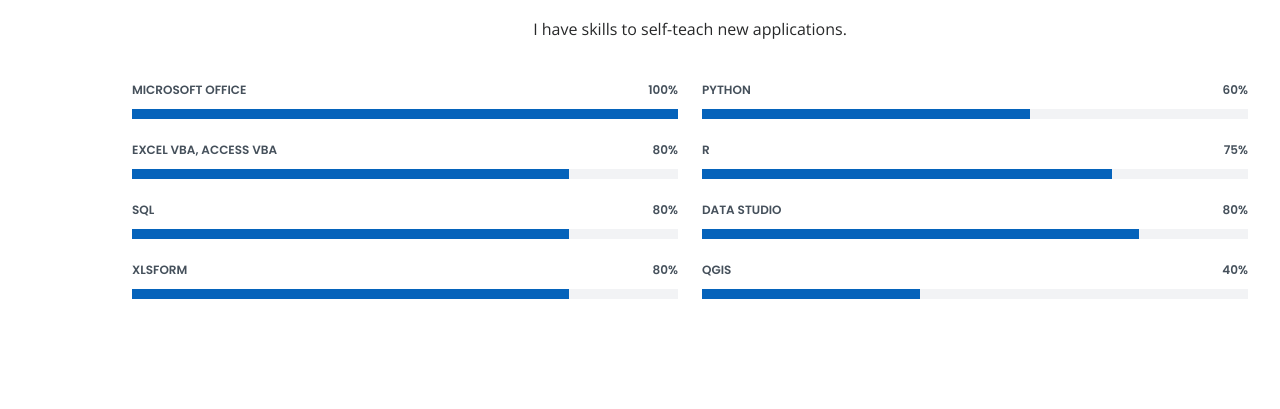
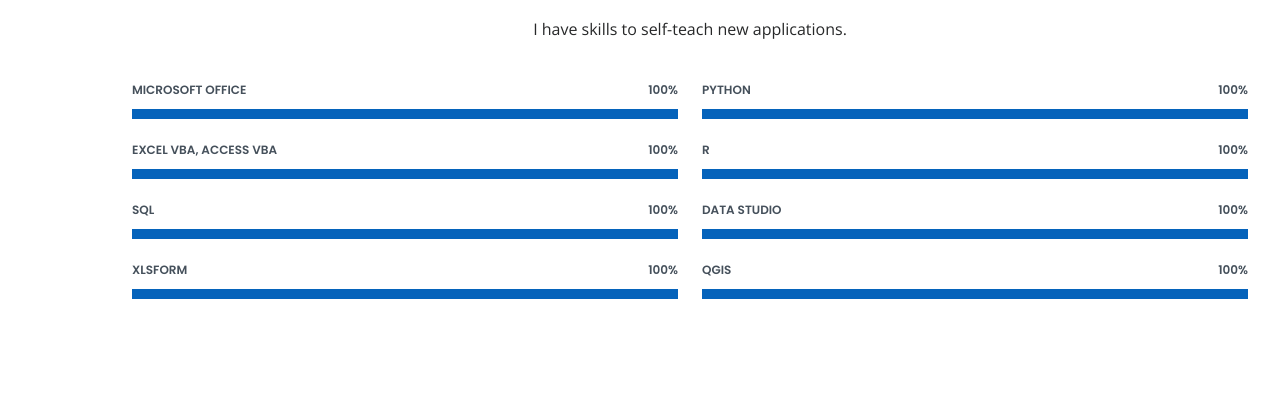
Before and after one commit to cristiansear/resume, a plain HTML site: page index.html in a window 1280 px wide. Shown: the part 1670-2079 px from the top of the page. Drawn offline with nearby package versions, Linux system fonts and the light colour scheme.

Commit message:
Update index.html

```diff
--- a/index.html
+++ b/index.html
@@ -191,23 +191,23 @@
             </div>
 
             <div class="progress">
-              <span class="skill">Excel VBA, Access VBA <i class="val">80%</i></span>
+              <span class="skill">Excel VBA, Access VBA <i class="val">100%</i></span>
               <div class="progress-bar-wrap">
-                <div class="progress-bar" role="progressbar" aria-valuenow="80" aria-valuemin="0" aria-valuemax="100"></div>
+                <div class="progress-bar" role="progressbar" aria-valuenow="100" aria-valuemin="0" aria-valuemax="100"></div>
               </div>
             </div>
 
             <div class="progress">
-              <span class="skill">SQL <i class="val">80%</i></span>
+              <span class="skill">SQL <i class="val">100%</i></span>
               <div class="progress-bar-wrap">
-                <div class="progress-bar" role="progressbar" aria-valuenow="80" aria-valuemin="0" aria-valuemax="100"></div>
+                <div class="progress-bar" role="progressbar" aria-valuenow="100" aria-valuemin="0" aria-valuemax="100"></div>
               </div>
             </div>
 
             <div class="progress">
-              <span class="skill">XlsForm <i class="val">80%</i></span>
+              <span class="skill">XlsForm <i class="val">100%</i></span>
               <div class="progress-bar-wrap">
-                <div class="progress-bar" role="progressbar" aria-valuenow="80" aria-valuemin="0" aria-valuemax="100"></div>
+                <div class="progress-bar" role="progressbar" aria-valuenow="100" aria-valuemin="0" aria-valuemax="100"></div>
               </div>
             </div>
 
@@ -216,30 +216,30 @@
           <div class="col-lg-6">
 
             <div class="progress">
-              <span class="skill">Python <i class="val">60%</i></span>
+              <span class="skill">Python <i class="val">100%</i></span>
               <div class="progress-bar-wrap">
-                <div class="progress-bar" role="progressbar" aria-valuenow="60" aria-valuemin="0" aria-valuemax="100"></div>
+                <div class="progress-bar" role="progressbar" aria-valuenow="100" aria-valuemin="0" aria-valuemax="100"></div>
               </div>
             </div>
 
             <div class="progress">
-              <span class="skill">R <i class="val">75%</i></span>
+              <span class="skill">R <i class="val">100%</i></span>
               <div class="progress-bar-wrap">
-                <div class="progress-bar" role="progressbar" aria-valuenow="75" aria-valuemin="0" aria-valuemax="100"></div>
+                <div class="progress-bar" role="progressbar" aria-valuenow="100" aria-valuemin="0" aria-valuemax="100"></div>
               </div>
             </div>
 
             <div class="progress">
-              <span class="skill">Data Studio <i class="val">80%</i></span>
+              <span class="skill">Data Studio <i class="val">100%</i></span>
               <div class="progress-bar-wrap">
-                <div class="progress-bar" role="progressbar" aria-valuenow="80" aria-valuemin="0" aria-valuemax="100"></div>
+                <div class="progress-bar" role="progressbar" aria-valuenow="100" aria-valuemin="0" aria-valuemax="100"></div>
               </div>
             </div>
 
             <div class="progress">
-              <span class="skill">QGis <i class="val">40%</i></span>
+              <span class="skill">QGis <i class="val">100%</i></span>
               <div class="progress-bar-wrap">
-                <div class="progress-bar" role="progressbar" aria-valuenow="40" aria-valuemin="0" aria-valuemax="100"></div>
+                <div class="progress-bar" role="progressbar" aria-valuenow="100" aria-valuemin="0" aria-valuemax="100"></div>
               </div>
             </div>
 
```
